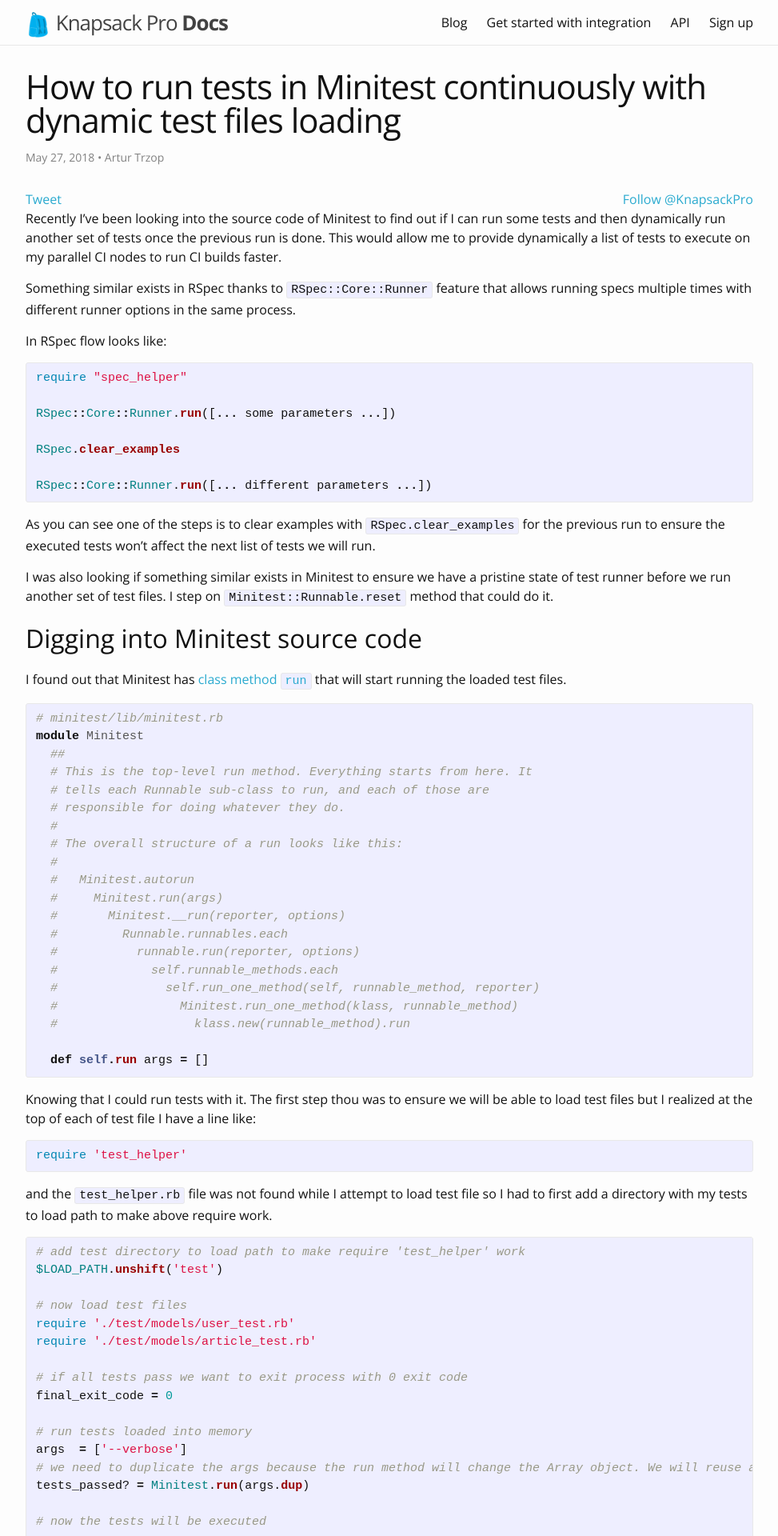
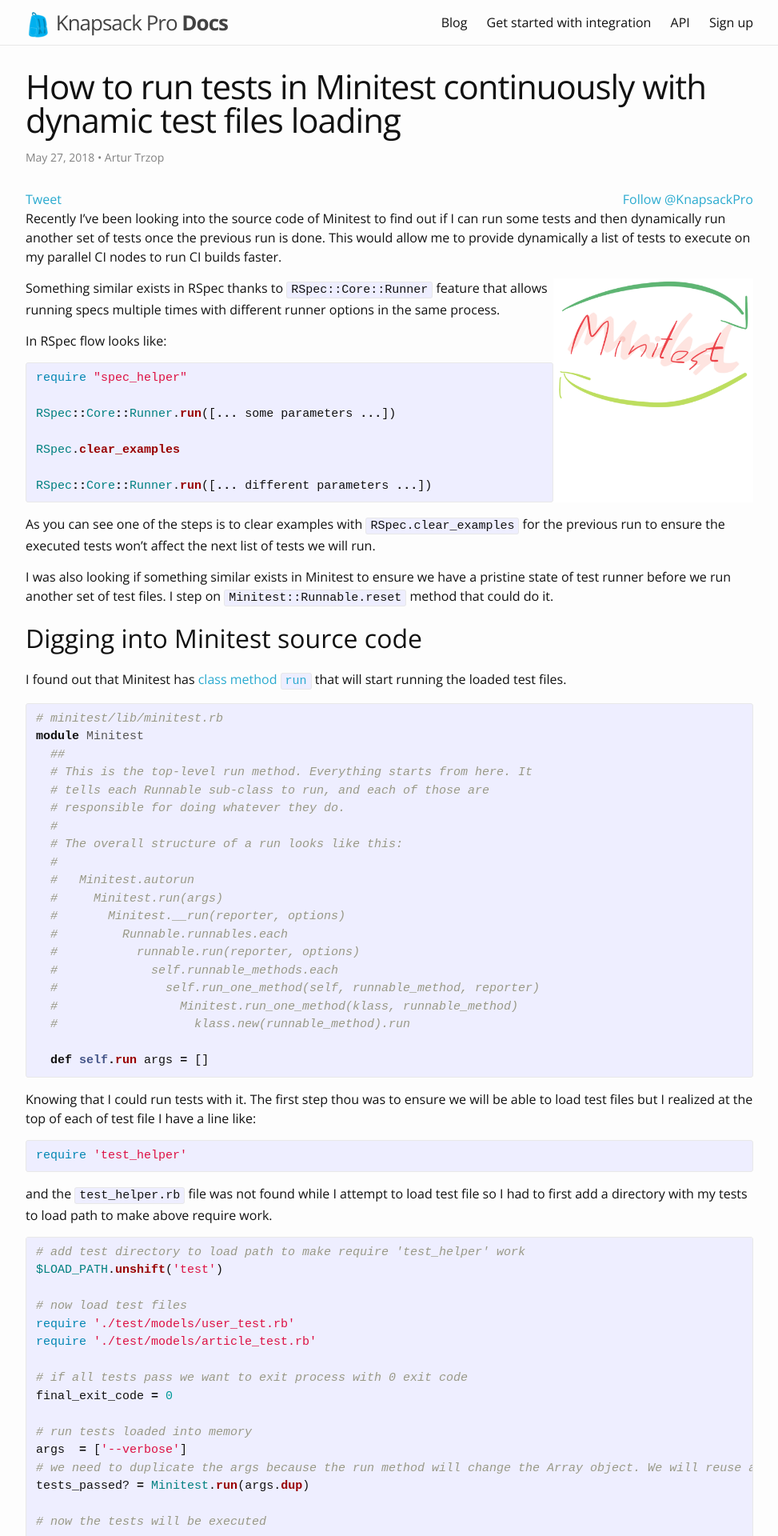
Before and after one commit to KnapsackPro/docs.knapsackpro.com, a Jekyll site: the page built from _posts/2018-05-27-how-to-run-tests-in-minitest-continuously-with-dynamic-test-files-loading.md, in a window 1280 px wide. Shown: the top 1920 px of the page at 80% size, without its empty margins (153-1126 px from the left). Built offline with Jekyll 4.4.1, drawn with Linux system fonts in a browser that asks for light colours; nearby versions of some CDN libraries; comment, search, counter and statistics services are not loaded.

Commit message:
Add image for minitest blog post

```diff
--- a/_posts/2018-05-27-how-to-run-tests-in-minitest-continuously-with-dynamic-test-files-loading.md
+++ b/_posts/2018-05-27-how-to-run-tests-in-minitest-continuously-with-dynamic-test-files-loading.md
@@ -4,9 +4,12 @@ title:  "How to run tests in Minitest continuously with dynamic test files loadi
 date:   2018-05-27 12:00:00 +0200
 author: "Artur Trzop"
 categories: Minitest "test suite" "queue"
+og_image: "/images/blog/posts/how-to-run-tests-in-minitest-continuously-with-dynamic-test-files-loading/minitest_continuously.png"
 ---
 
 Recently I've been looking into the source code of Minitest to find out if I can run some tests and then dynamically run another set of tests once the previous run is done. This would allow me to provide dynamically a list of tests to execute on my parallel CI nodes to run CI builds faster.
+
+<img src="/images/blog/posts/how-to-run-tests-in-minitest-continuously-with-dynamic-test-files-loading/minitest_continuously.png" style="width:250px;float:right;" />
 
 Something similar exists in RSpec thanks to `RSpec::Core::Runner` feature that allows running specs multiple times with different runner options in the same process.
 
```
Also changed, not shown: images/blog/posts/how-to-run-tests-in-minitest-continuously-with-dynamic-test-files-loading/minitest_continuously.png (added).
